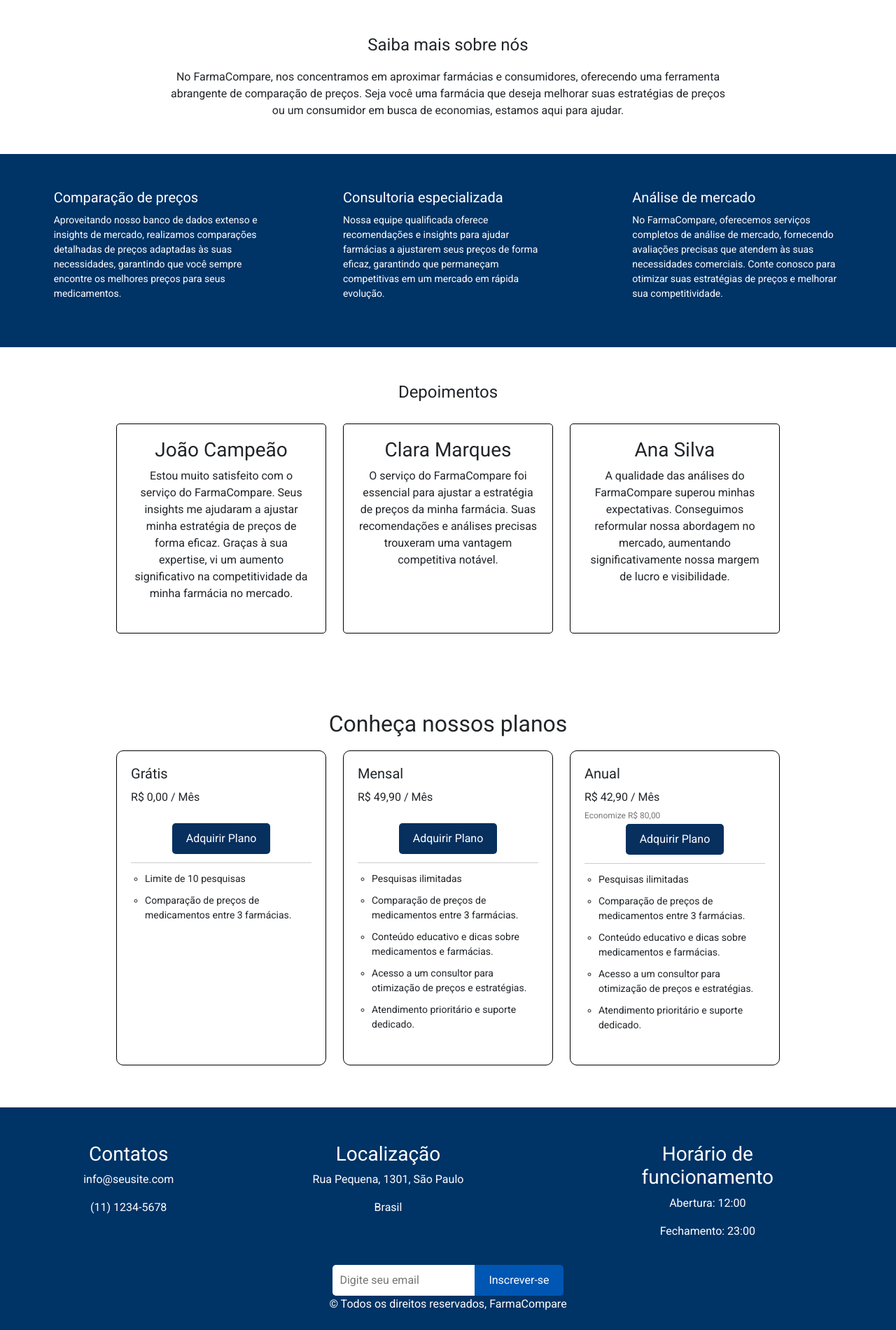
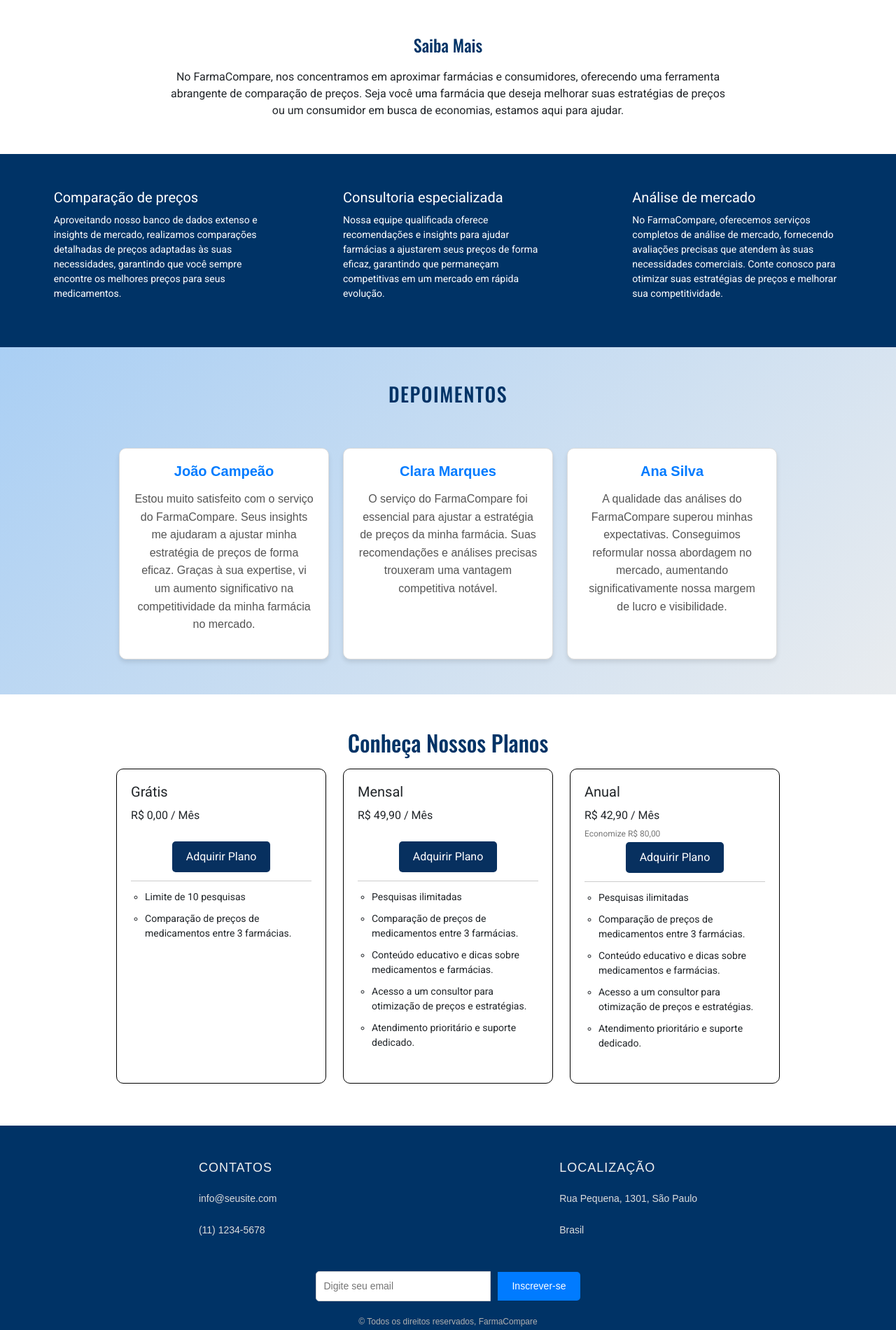
Before and after one commit to miguelfernandeses/FATEC_PI_2SEM_2024, a Django app: page / in a window 1280 px wide. Shown: the part 460-2360 px from the top of the page at 70% size. Run offline with Django 5.2, Linux system fonts and the light colour scheme; data that the repository does not hold is empty.

Commit message:
Atualização - V12

```diff
--- a/FarmaCompare/core/static/css/index.css
+++ b/FarmaCompare/core/static/css/index.css
@@ -1,3 +1,10 @@
+@import url('https://fonts.googleapis.com/css2?family=Oswald:wght@200..700&display=swap');
+
+h2 {
+  font-family: "Oswald", serif;
+  color: #003366
+}
+
 body {
   margin: 0;
   font-family: 'Roboto', sans-serif;
@@ -233,23 +240,62 @@ transform: scale(1.1);
   display: block;
   margin-top: 10px;
 }
+
 .testimonials {
   text-align: center;
   padding: 50px 20px;
+  background: linear-gradient(135deg, #aacff4, #e9ecef);
+  font-family: 'Arial', sans-serif;
+  display: flex;
+  flex-direction: column;
+  align-items: center;
+  gap: 20px;
 }
+
 .testimonials h2 {
-  font-size: 24px;
-  margin-bottom: 20px;
+  font-size: 28px;
+  margin-bottom: 40px;
+  color: #003366;
+  text-transform: uppercase;
+  letter-spacing: 1.5px;
 }
+
+.testimonials-container {
+  display: flex;
+  justify-content: center;
+  flex-wrap: wrap;
+  gap: 20px;
+  width: 100%;
+  max-width: 1200px;
+}
+
 .testimonials .testimonial {
-  display: inline-block;
-  width: 300px;
-  border: 1px solid #000000;
+  flex: 1 1 calc(33.333% - 40px); /* Cards com largura proporcional */
+  max-width: 300px; /* Largura máxima dos cards */
+  background: #fff;
+  border: 1px solid #ddd;
+  border-radius: 10px;
   padding: 20px;
-  margin: 10px;
-  border-radius: 5px;
-  min-height: 300px;
-  vertical-align: top;
+  box-shadow: 0 4px 6px rgba(0, 0, 0, 0.1);
+  transition: transform 0.3s ease, box-shadow 0.3s ease;
+}
+
+.testimonials .testimonial:hover {
+  transform: translateY(-10px);
+  box-shadow: 0 8px 12px rgba(0, 0, 0, 0.2);
+}
+
+.testimonials h3 {
+  font-size: 20px;
+  margin-bottom: 15px;
+  color: #007bff;
+  font-weight: bold;
+}
+
+.testimonials p {
+  font-size: 16px;
+  line-height: 1.6;
+  color: #555;
 }
 
 .plans {
@@ -394,40 +440,92 @@ transform: scale(1.1);
 
 
 .footer {
-  background-color: #003366;
+  background-color: #003366; /* Cor do fundo */
   color: white;
   padding: 50px 20px;
   text-align: center;
+  font-family: 'Arial', sans-serif;
 }
+
 .footer .contact-info {
   display: flex;
   justify-content: space-around;
-  margin-bottom: 20px;
+  flex-wrap: wrap; /* Responsivo */
+  margin-bottom: 30px;
 }
+
 .footer .contact-info div {
   max-width: 300px;
+  text-align: left;
 }
+
+.footer .contact-info h3 {
+  font-size: 18px;
+  margin-bottom: 10px;
+  color: #f0f0f0;
+  text-transform: uppercase;
+  letter-spacing: 1px;
+}
+
+.footer .contact-info p {
+  font-size: 14px;
+  line-height: 1.8;
+  color: #dcdcdc;
+}
+
 .footer .subscribe {
   display: flex;
   justify-content: center;
   align-items: center;
+  gap: 10px;
+  margin-bottom: 20px;
 }
+
 .footer .subscribe input {
   padding: 10px;
-  font-size: 16px;
-  border: none;
+  font-size: 14px;
+  border: 1px solid #ccc;
   border-radius: 5px 0 0 5px;
+  outline: none;
+  width: 250px;
 }
+
 .footer .subscribe button {
-  background-color: #0056b3;
+  background-color: #007bff;
   color: white;
   border: none;
   padding: 10px 20px;
-  font-size: 16px;
+  font-size: 14px;
   cursor: pointer;
   border-radius: 0 5px 5px 0;
+  transition: background-color 0.3s ease;
 }
 
+.footer .subscribe button:hover {
+  background-color: #0056b3;
+}
+
+.footer p {
+  font-size: 12px;
+  color: #b0b0b0;
+  margin-top: 20px;
+}
+
+@media (max-width: 768px) {
+  .footer .contact-info {
+    flex-direction: column;
+    align-items: center;
+  }
+
+  .footer .contact-info div {
+    text-align: center;
+    margin-bottom: 20px;
+  }
+
+  .footer .subscribe input {
+    width: 200px;
+  }
+}
 
 @media (max-width: 768px) {
   .menu-toggle {
--- a/FarmaCompare/core/templates/index.html
+++ b/FarmaCompare/core/templates/index.html
@@ -62,7 +62,7 @@
     </section>
 
     <section class="about">
-        <h2>Saiba mais sobre nós</h2>
+        <h2>Saiba Mais</h2>
         <p>No FarmaCompare, nos concentramos em aproximar farmácias e consumidores, oferecendo uma ferramenta abrangente de comparação de preços. Seja você uma farmácia que deseja melhorar suas estratégias de preços ou um consumidor em busca de economias, estamos aqui para ajudar.</p>
     </section>
 
@@ -86,6 +86,7 @@
 
     <section id="testimonials" class="testimonials">
         <h2>Depoimentos</h2>
+        <div class="testimonials-container">
             <div class="testimonial">
                 <h3>João Campeão</h3>
                 <p>Estou muito satisfeito com o serviço do FarmaCompare. Seus insights me ajudaram a ajustar minha estratégia de preços de forma eficaz. Graças à sua expertise, vi um aumento significativo na competitividade da minha farmácia no mercado.</p>
@@ -98,10 +99,11 @@
                 <h3>Ana Silva</h3>
                 <p>A qualidade das análises do FarmaCompare superou minhas expectativas. Conseguimos reformular nossa abordagem no mercado, aumentando significativamente nossa margem de lucro e visibilidade.</p>
             </div>
+        </div>
     </section>
 
     <section id="plans" class="plans">
-        <h2>Conheça nossos planos</h2>
+        <h2>Conheça Nossos Planos</h2>
 
         <!-- Plano Grátis -->
         <div class="plan {% if plano_atual == 1 %}plan-atual{% endif %}">
@@ -179,6 +181,7 @@
     </section>
 
     <footer class="footer">
+        <div class="container">
             <div class="contact-info">
             <div>
                 <h3>Contatos</h3>
@@ -190,17 +193,13 @@
                 <p>Rua Pequena, 1301, São Paulo</p>
                 <p>Brasil</p>
             </div>
-            <div>
-                <h3>Horário de funcionamento</h3>
-                <p>Abertura: 12:00</p>
-                <p>Fechamento: 23:00</p>
-            </div>
             </div>
             <div class="subscribe">
             <input type="email" placeholder="Digite seu email">
             <button>Inscrever-se</button>
             </div>
             <p>© Todos os direitos reservados, FarmaCompare</p>
+        </div>
     </footer>
 
     <script src="{% static 'js/header.js' %}"></script>
```
Also changed, not shown: FarmaCompare/core/static/css/main.css (+67 -17 lines), FarmaCompare/core/templates/main.html (+5 -10 lines), 1 other file. Lines whose indentation alone changed are shown as unchanged.
